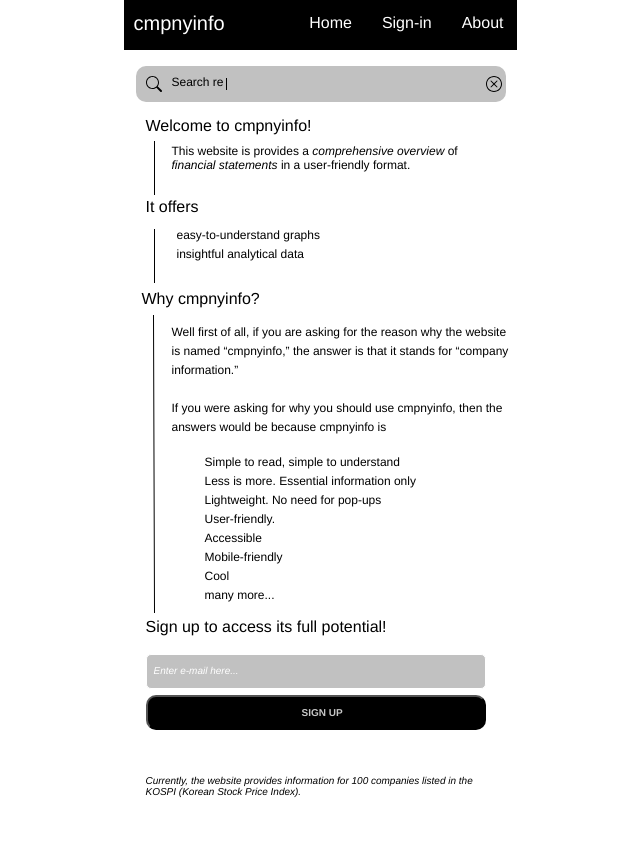
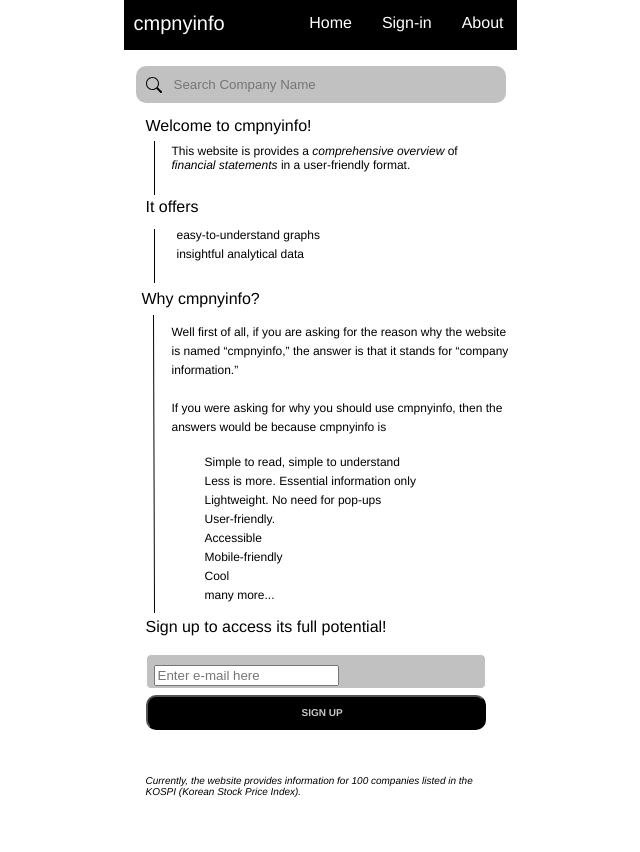
Before and after one commit to kmsrogerkim/DJANGO-cmpnyinfo, a Django app: page / in a window 1280 px wide. Shown: the whole page, without its empty margins (320-960 px from the left). Run offline with Django 5.2, Linux system fonts and the light colour scheme; some libraries are stand-ins or nearby versions.

Commit message:
Change searhc-bar and e-mail to input

```diff
--- a/UI/templates/home.html
+++ b/UI/templates/home.html
@@ -11,12 +11,15 @@
     <div class="home">
       <div class="div">
         <div class="frame">
-          <div class="search-header">
-            <img class="img" src="img/search.svg" />
-            <div class="text-wrapper">Search re</div>
-            <img class="img" src="img/x-circle.svg" />
-            <div class="search-blinker"><img class="line" src="img/line-3.svg" /></div>
-          </div>
+          <form method="post">
+            <div class="search-header">
+              <img class="img" src="{%static 'UI/img/search.svg'%}" />
+              <!-- <div class="text-wrapper">Search Company Name to Start</div> -->
+              <input type="text" name="cmpnyname" id="cmpnyname" placeholder="Search Company Name">
+              <!-- <img class="img" src="{%static 'UI/img/x-circle.svg'%}" /> -->
+              <!-- <div class="search-blinker"><img class="line" src="{%static 'UI/img/line-3.svg'%}" /></div> -->
+            </div>
+          </form>
         </div>
         <div class="overlap-group">
           <div class="nav-nav-header">
@@ -98,10 +101,14 @@
           </p>
           <p class="text"><span class="span">answers would be because cmpnyinfo is</span></p>
         </div>
-        <img class="line-2" src="img/line-4.svg" />
-        <img class="line-3" src="img/line-5.svg" />
-        <img class="line-4" src="img/line-6.svg" />
-        <div class="e-mail-field"><div class="text-wrapper-11">Enter e-mail here...</div></div>
+        <img class="line-2" src="{%static 'UI/img/line-4.svg'%}" />
+        <img class="line-3" src="{%static 'UI/img/line-5.svg'%}" />
+        <img class="line-4" src="{%static 'UI/img/line-6.svg'%}" />
+        <div class="e-mail-field">
+          <form method="post" class="text-wrapper-11">
+            <input type="text" name="email" id="email" placeholder="Enter e-mail here">
+          </form>
+        </div>
         <button class="sign-up-button"><div class="text-wrapper-10">SIGN UP</div></button>
         <p class="text-wrapper-9">
           Currently, the website provides information for 100 companies listed in the KOSPI (Korean Stock Price Index).
--- a/static/UI/css/style.css
+++ b/static/UI/css/style.css
@@ -35,6 +35,16 @@
     position: relative;
     flex: 0 0 auto;
     margin-right: -6px;
+  }
+
+  .home .search-header input {
+    background: transparent;
+    border: 0;
+  }
+
+  #cmpnyname {
+    background: transparent;
+    border: 0;
   }
 
   .home .img {
@@ -371,6 +381,7 @@
     border-radius: 5px;
     border: 1px solid;
     border-color: #ffffff;
+    align-items: flex-start;
   }
 
   .home .text-wrapper-11 {
```
